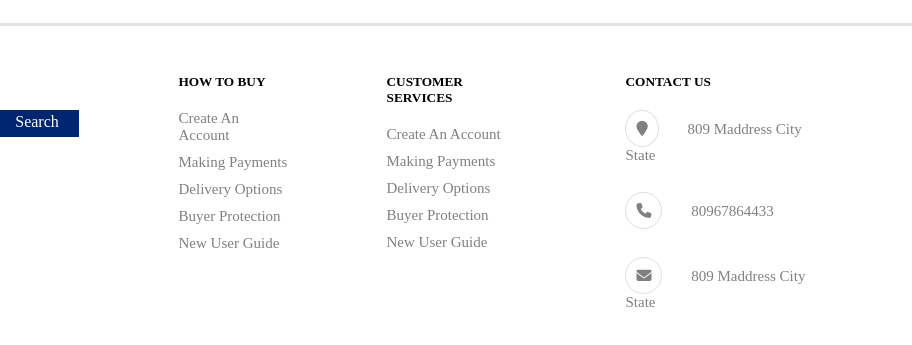
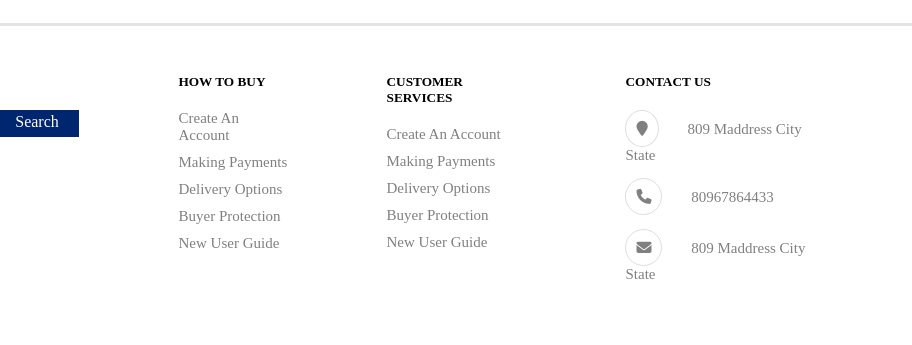
Before and after one commit to Aparna12c/Ecommerce-Project, a plain HTML site: page index.html in a window 1280 px wide. Shown: the part 2406-2751 px from the top of the page, 368-1280 px from the left. Drawn offline with Linux system fonts and the light colour scheme.

Commit message:
first commit

```diff
--- a/style.css
+++ b/style.css
@@ -258,7 +258,7 @@ width: 160px;
 
 .foot-container .contact ul li a
 {
-padding-bottom:28px;
+padding-bottom:14px;
 }
 
 .search-bar-form
```
Also changed, not shown: 2 other files.
